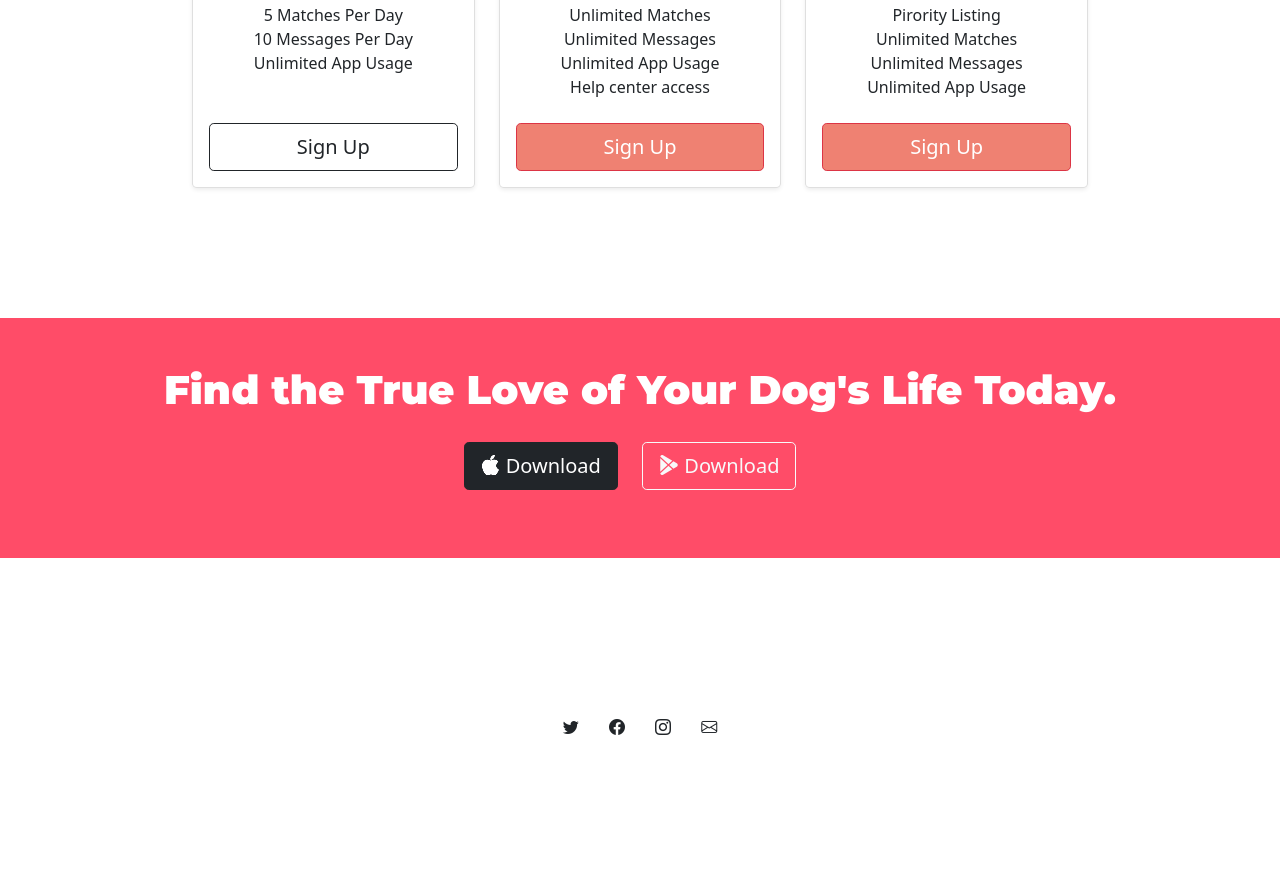
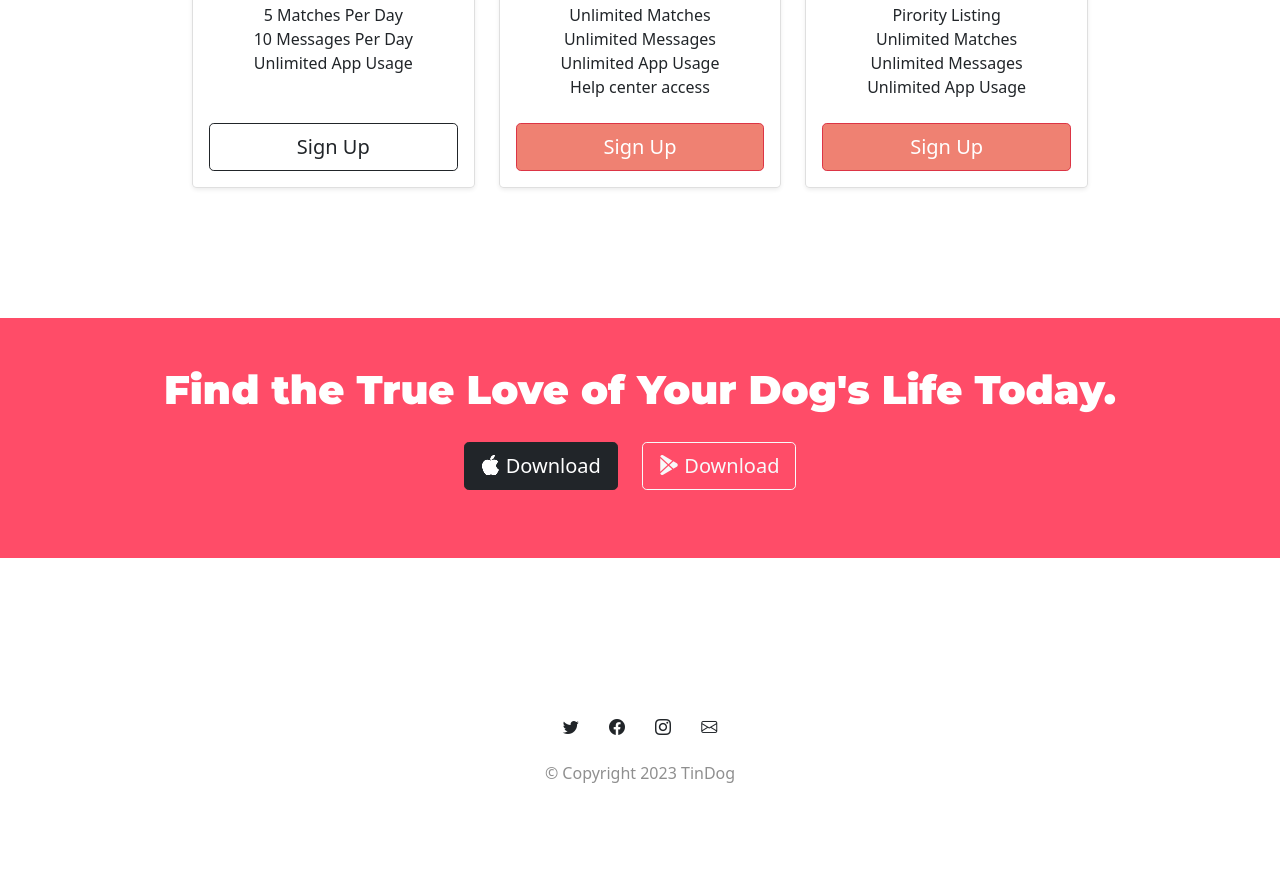
Before and after one commit to iftikharzehri/TinDog, a plain HTML site: page index.html in a window 1280 px wide. Shown: the part 2373-3261 px from the top of the page. Before the commit the page ends 3184 px from the top, so only its background shows below. Drawn offline with nearby package versions, Linux system fonts and the light colour scheme; a web font is replaced by a local one.

Commit message:
mistakes

```diff
--- a/index.html
+++ b/index.html
@@ -329,8 +329,8 @@
         <button class="btn ">  <abbr title="E-mail"><i class="bi bi-envelope"></i>  </abbr> </button>
       </div>
 
-
-      </div>
+<p class="copyright"> © Copyright 2023  TinDog</p>
+    </div>
     </footer>
   </body>
 </html>
```
